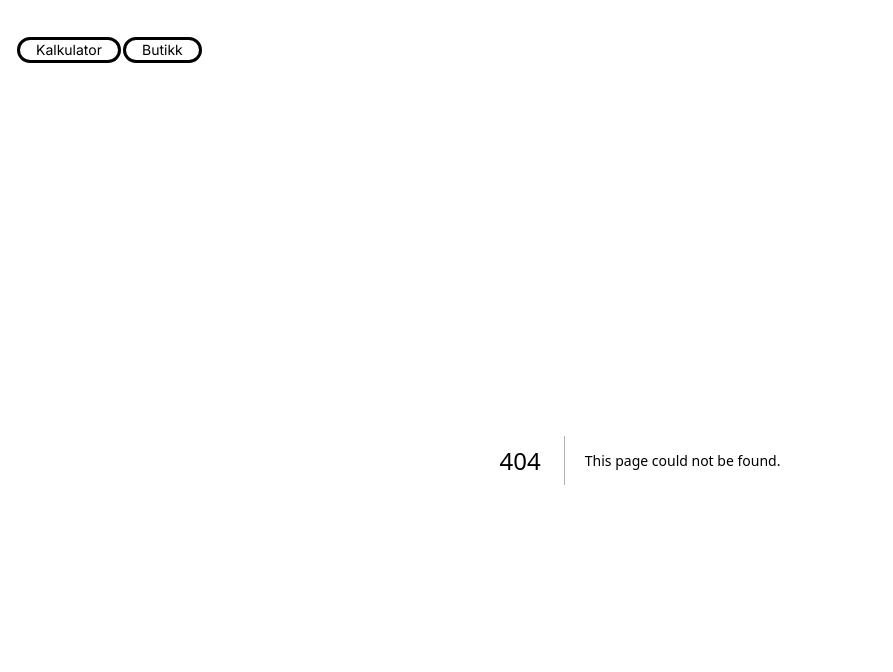
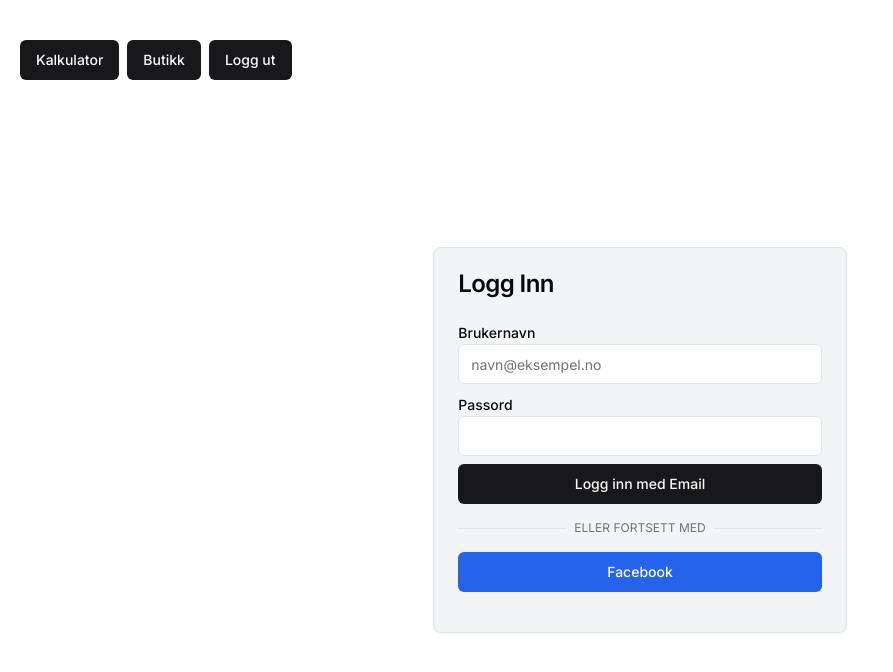
Before and after one commit to aesthaltics/knitting-calculator, a Next.js app: page /login in a window 1280 px wide. Before the commit this address had no page. Shown: the top 672 px of the page, without its empty margins (0-893 px from the left). Built offline with nearby package versions, Linux system fonts and the light colour scheme.

Commit message:
added auth

```diff
--- a/package.json
+++ b/package.json
@@ -18,12 +18,14 @@
 		"@vercel/analytics": "^1.1.1",
 		"@vercel/blob": "^0.16.1",
 		"@vercel/postgres": "^0.5.1",
+		"bcrypt": "^5.1.1",
 		"class-variance-authority": "^0.7.0",
 		"clsx": "^2.1.0",
 		"eslint-plugin-tsdoc": "^0.2.17",
 		"install": "^0.13.0",
 		"lucide-react": "^0.303.0",
 		"next": "14.0.4",
+		"next-auth": "5.0.0-beta.4",
 		"react": "^18.2.0",
 		"react-dom": "^18.2.0",
 		"react-hook-form": "^7.49.2",
@@ -33,6 +35,7 @@
 		"zod": "^3.22.4"
 	},
 	"devDependencies": {
+		"@types/bcrypt": "^5.0.2",
 		"@types/node": "^20.10.6",
 		"@types/react": "^18.2.46",
 		"@types/react-dom": "^18.2.18",
--- a/src/app/layout.tsx
+++ b/src/app/layout.tsx
@@ -19,7 +19,7 @@ export default function RootLayout({
 	return (
 		<html lang="en">
 			<body className={inter.className}>
-				<div className="flex-col py-10 px-5">
+				<div className="flex-col py-10 px-5 h-screen">
 					<Nav />
 					{children}
 				</div>
--- /dev/null
+++ b/src/app/lib/actions.ts
@@ -0,0 +1,22 @@
+'use server'
+import { signIn } from "@/auth";
+import { AuthError } from "next-auth";
+
+export const authenticate = async (
+	prevState: string | undefined,
+	formData: FormData
+) => {
+	try {
+		await signIn("credentials", formData);
+	} catch (error) {
+		if (error instanceof AuthError) {
+			switch (error.type) {
+				case "CredentialsSignin":
+					return "Invalid Credentials";
+				default:
+					return "Something went wrong";
+			}
+		}
+		throw error;
+	}
+};
--- /dev/null
+++ b/src/app/lib/definitions.ts
@@ -0,0 +1,6 @@
+export type User = {
+	id: string;
+	name: string;
+	email: string;
+	password: string;
+};
--- /dev/null
+++ b/src/app/login/loginForm.tsx
@@ -0,0 +1,73 @@
+"use client";
+import { Button } from "@/components/ui/button";
+import { Input } from "@/components/ui/input";
+import { Label } from "@/components/ui/label";
+import { Card, CardContent, CardHeader, CardTitle } from "@/components/ui/card";
+import { useFormState, useFormStatus } from "react-dom";
+import { authenticate } from "../lib/actions";
+
+const LoginForm = () => {
+	const [errorMessage, dispatch] = useFormState(authenticate, undefined);
+	return (
+		<Card className="bg-gray-100 md:w-4/12">
+			<CardHeader>
+				<CardTitle>Logg Inn</CardTitle>
+			</CardHeader>
+			<CardContent className="w-full">
+				<div className="flex flex-col gap-4 w-full">
+					<form className="w-full" action={dispatch}>
+						<div className="flex flex-col gap-2 w-full">
+							<div>
+								<Label htmlFor="username">Brukernavn</Label>
+								<Input
+									id="email"
+									name="email"
+									type="email"
+									placeholder="navn@eksempel.no"
+								/>
+							</div>
+							<div>
+								<Label htmlFor="password">Passord</Label>
+								<Input
+									id="password"
+									name="password"
+									type="password"
+								/>
+							</div>
+							<EmailLoginButton />
+						</div>
+					</form>
+					<div className="relative">
+						<div className="absolute inset-0 flex items-center">
+							<span className="w-full border-t" />
+						</div>
+						<div className="relative flex justify-center text-xs uppercase">
+							<span className="bg-gray-100 px-2 text-muted-foreground">
+								Eller fortsett med
+							</span>
+						</div>
+					</div>
+					<Button className="bg-blue-600 text-white">Facebook</Button>
+					<div className="flex" aria-live="polite" aria-atomic="true">
+						{errorMessage && (
+							<p className="text-sm text-red-500">
+								{errorMessage}
+							</p>
+						)}
+					</div>
+				</div>
+			</CardContent>
+		</Card>
+	);
+};
+
+const EmailLoginButton = () => {
+	const { pending } = useFormStatus();
+	return (
+		<Button type="submit" aria-disabled={pending}>
+			Logg inn med Email
+		</Button>
+	);
+};
+
+export default LoginForm;
--- /dev/null
+++ b/src/app/login/page.tsx
@@ -0,0 +1,12 @@
+
+import LoginForm from "./loginForm";
+
+const LoginPage = () => {
+	return (
+		<main className="flex flex-1 h-full items-center justify-center">
+			<LoginForm/>
+		</main>
+	);
+};
+
+export default LoginPage;
--- a/src/app/store/page.tsx
+++ b/src/app/store/page.tsx
@@ -4,7 +4,7 @@ import ItemCard from "@/components/ui/item-card";
 
 import { sql } from "@vercel/postgres";
 
-export type product = {
+export type Product = {
 	id: string;
 	price: number;
 	title: string;
@@ -13,9 +13,7 @@ export type product = {
 };
 
 const Store = async () => {
-	const { rows } = await sql`SELECT * FROM product`;
-
-	console.log(rows);
+	const { rows } = await sql<Product>`SELECT * FROM product`;
 	return (
 		<div className="flex flex-col gap-5">
 			<div className="flex items-center justify-center">
@@ -31,7 +29,7 @@ const Store = async () => {
 								className="w-full break-inside-avoid-column py-2"
 								key={row.id}
 							>
-								<ItemCard product={row as product} />
+								<ItemCard product={row} />
 							</div>
 						);
 					})}
@@ -42,7 +40,7 @@ const Store = async () => {
 								className="w-full break-inside-avoid-column py-2"
 								key={row.id}
 							>
-								<ItemCard product={row as product} />
+								<ItemCard product={row} />
 							</div>
 						);
 					})}
@@ -53,7 +51,7 @@ const Store = async () => {
 								className="w-full break-inside-avoid-column py-2"
 								key={row.id}
 							>
-								<ItemCard product={row as product} />
+								<ItemCard product={row} />
 							</div>
 						);
 					})}
--- /dev/null
+++ b/src/auth.config.ts
@@ -0,0 +1,21 @@
+import type { NextAuthConfig } from "next-auth";
+
+export const authConfig = {
+	pages: {
+		signIn: "/login",
+	},
+	callbacks: {
+		authorized({ auth, request: { nextUrl } }) {
+			const isLoggedIn = !!auth?.user;
+			const isOnLoginPage = nextUrl.pathname.startsWith('/login')
+			if (isLoggedIn) {
+				if (isOnLoginPage) {
+					return Response.redirect(new URL('/', nextUrl))
+				}
+				return true
+			}
+			return false
+		},
+	},
+	providers: []
+} satisfies NextAuthConfig;
--- /dev/null
+++ b/src/auth.ts
@@ -0,0 +1,44 @@
+import NextAuth from "next-auth";
+import { authConfig } from "@/auth.config";
+import Credentials from "next-auth/providers/credentials";
+import { z } from "zod";
+import { sql } from "@vercel/postgres";
+import type { User } from "@/app/lib/definitions";
+import bcrypt from "bcrypt";
+
+const getUser = async (email: string): Promise<User | undefined> => {
+	try {
+		const user = await sql<User>`SELECT * FROM users WHERE email=${email}`;
+		return user.rows[0];
+	} catch (error) {
+		console.error("Failed to fetch user:", error);
+		throw new Error("Failed to fetch user.");
+	}
+};
+export const { auth, signIn, signOut } = NextAuth({
+	...authConfig,
+	providers: [
+		Credentials({
+			async authorize(credentials) {
+				const parsedCredentials = z
+					.object({
+						email: z.string().email(),
+						password: z.string().min(6),
+					})
+					.safeParse(credentials);
+				if (parsedCredentials.success) {
+					const { email, password } = parsedCredentials.data;
+					const user = await getUser(email);
+					if (!user) return null;
+					const passwordsMatch = await bcrypt.compare(
+						password,
+						user.password
+					);
+					if (passwordsMatch) return user;
+				}
+				console.log("Invalid credentials");
+				return null;
+			},
+		}),
+	],
+});
--- a/src/components/ui/item-card.tsx
+++ b/src/components/ui/item-card.tsx
@@ -12,10 +12,10 @@ import ItemDialog from "./item-dialog";
 
 import Image from "next/image";
 
-import { product } from "@/app/store/page";
+import { Product } from "@/app/store/page";
 
 type Props = {
-	product: product;
+	product: Product;
 };
 const ItemCard = ({ product }: Props) => {
 	const { image, title, description, price } = product;
--- a/src/components/ui/nav.tsx
+++ b/src/components/ui/nav.tsx
@@ -1,5 +1,6 @@
-"use client";
 import Link from "next/link";
+import { signOut } from "@/auth";
+import { Button } from "./button";
 
 const pageLinks = [
 	{
@@ -18,15 +19,22 @@ const Nav = () => {
 			{pageLinks.map((pageLink) => {
 				return (
 					<Link
+						key={pageLink.href}
 						href={pageLink.href}
-						key={pageLink.href}
-						className="flex items-center justify-center rounded-full px-4 text-center text-sm outline"
-
+						className="flex items-center justify-center"
 					>
-						{pageLink.name}
+						<Button>{pageLink.name}</Button>
 					</Link>
 				);
 			})}
+			<form
+				action={async () => {
+					"use server";
+					await signOut();
+				}}
+			>
+				<Button type="submit">Logg ut</Button>
+			</form>
 		</div>
 	);
 };
--- /dev/null
+++ b/src/middleware.ts
@@ -0,0 +1,15 @@
+import NextAuth from "next-auth";
+import { authConfig } from "./auth.config";
+
+export default NextAuth(authConfig).auth;
+
+export const config = {
+	/*
+	 * Match all request paths except for the ones starting with:
+	 * - api (API routes)
+	 * - _next/static (static files)
+	 * - _next/image (image optimization files)
+	 * - favicon.ico (favicon file)
+	 */
+	matcher: ["/((?!api|_next/static|calculator|store|_next/image|.*\\.png$).*)"],
+};
```
Also changed, not shown: 2 other files (tests, documents, lock files or other folders).
